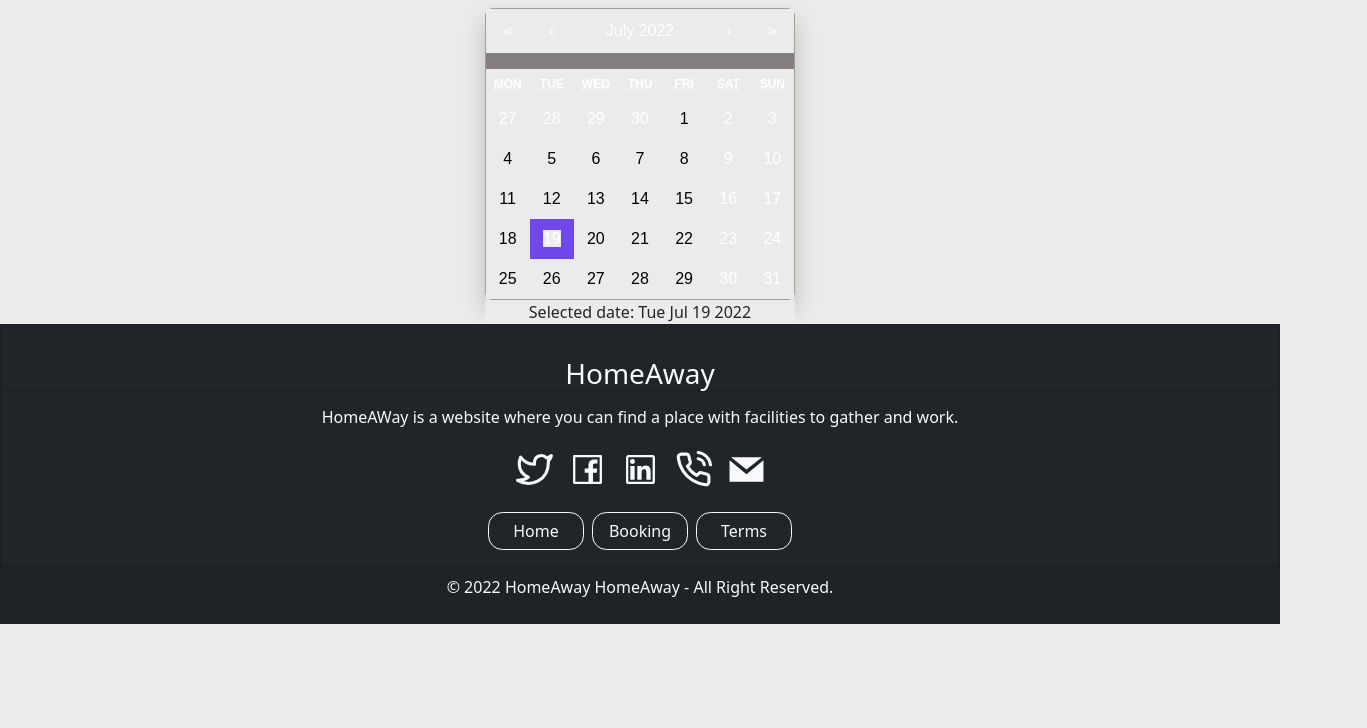
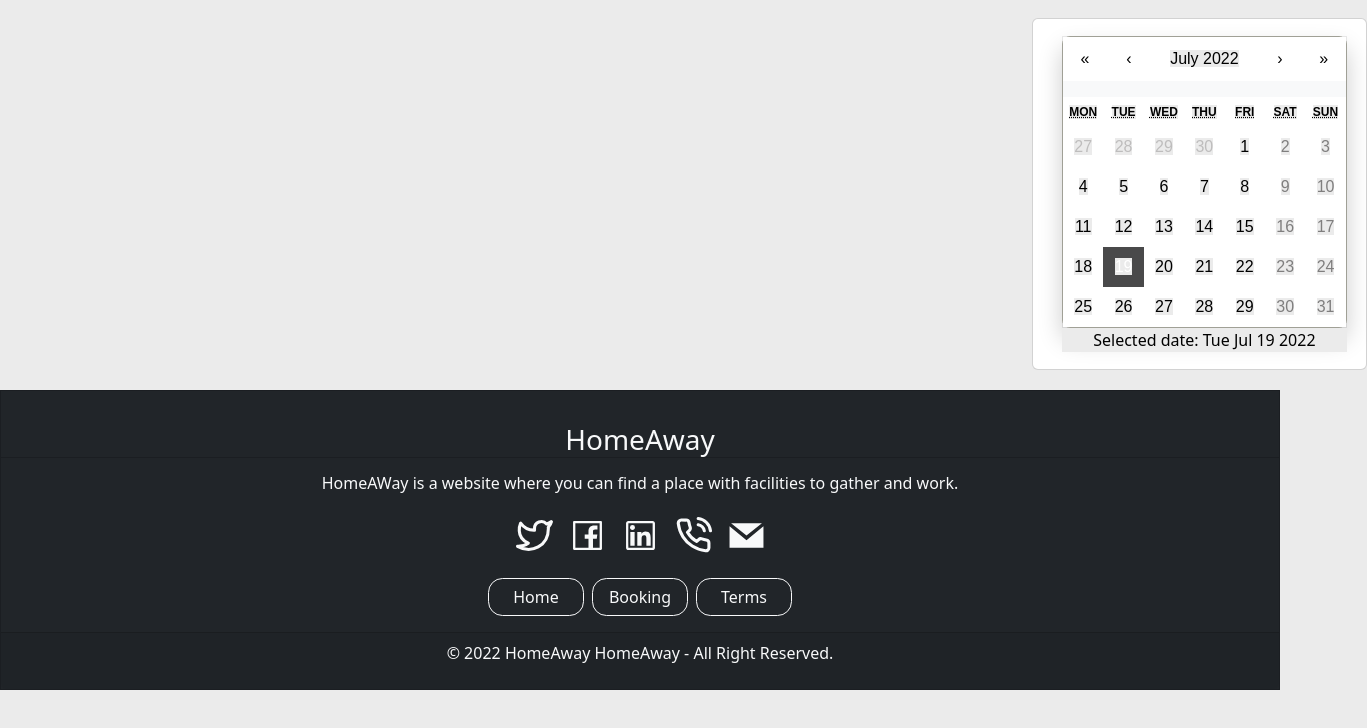
Before and after one commit to GP-43/homeaway-frontend, a React (Create React App) app: page / in a window 1280 px wide. Shown: the top 728 px of the page, 1367 px wide, since content can reach past the window. Built offline with nearby package versions, Linux system fonts and the light colour scheme.

Commit message:
commit
css halfly done

```diff
--- a/src/assets/styles/partials/_calendar.scss
+++ b/src/assets/styles/partials/_calendar.scss
@@ -1,9 +1,15 @@
-.app {
-    text-align: center;
-    margin:0 auto;
-    width: 30%;
+.card{
+    width:30%;
+    margin:10px 0 10px 950px;
 
-  }
+    .app {
+        text-align: center;
+        width: 100%;
+        margin:5px;
+        padding:12px;
+        color:#000000;
+        background-color: #ffffff;
+    }
 
   .selected-date {
     margin: 0 auto;
@@ -12,7 +18,7 @@
   .times button {
     display: block;
     background-color: #6f48eb;
-    color: white;
+    color: #000000;
     margin-top: 5px;
   }
 
@@ -29,7 +35,7 @@
   }
 
   .App-header {
-    background-color: #282c34;
+    background-color: #041e52;
     min-height: 100vh;
     display: flex;
     flex-direction: column;
@@ -40,7 +46,7 @@
   }
 
   .App-link {
-    color: #61dafb;
+    color: #7ab5c6;
   }
 
 
@@ -51,8 +57,8 @@
   .react-calendar {
     width: 700px;
     max-width: 100%;
-    background-color: rgb(131, 125, 125);
-    color: white;
+    background-color: rgb(254, 254, 254);
+    color: #000000;
     border-radius: 8px;
     box-shadow: 0 12px 24px rgba(0, 0, 0, 0.2);
     font-family: Arial, Helvetica, sans-serif;
@@ -60,11 +66,12 @@
    }
 
    .react-calendar__navigation button {
-    color: white;
+    color: #000000;
     min-width: 44px;
     background:none;
     font-size: 16px;
     margin-top: 8px;
+    background-color: #ffffff;
    }
 
   .react-calendar--doubleView {
@@ -101,23 +108,26 @@
   }
   .react-calendar__navigation button {
     min-width: 44px;
-    /* background: none; */
+    //background: none;
   }
   .react-calendar__navigation button:enabled:hover,
   .react-calendar__navigation button:enabled:focus {
-    background-color: #e6e6e6;
+    background-color: #ebebeb;
   }
   .react-calendar__navigation button[disabled] {
-    background-color: #f0f0f0;
+    background-color: #ffffff;
   }
   .react-calendar__month-view__weekdays {
     text-align: center;
     text-transform: uppercase;
     font-weight: bold;
     font-size: 0.75em;
+    color:#000000;
+    background-color: #ffffff;
   }
   .react-calendar__month-view__weekdays__weekday {
     padding: 0.5em;
+    background-color: #ffffff;
   }
   .react-calendar__month-view__weekNumbers .react-calendar__tile {
     display: flex;
@@ -129,10 +139,10 @@
   }
   .react-calendar__month-view__days__day--weekend {
     /* color: #d10000; */
-    color: white;
+    color: #35333397;
   }
   .react-calendar__month-view__days__day--neighboringMonth {
-    color: white;
+    color: rgba(136, 133, 133, 0.451);
   }
   .react-calendar__year-view .react-calendar__tile,
   .react-calendar__decade-view .react-calendar__tile,
@@ -143,10 +153,10 @@
     max-width: 100%;
     text-align: center;
     padding: 0.75em 0.5em;
-    background: none;
+    background-color: #ffffff;
   }
   .react-calendar__tile:disabled {
-    background-color: #f0f0f0;
+    background-color: #ffffff;
   }
   .react-calendar__tile:enabled:hover,
   .react-calendar__tile:enabled:focus {
@@ -154,27 +164,29 @@
   }
   .react-calendar__tile--now {
     /* background: #ffff76; */
-    background-color: #6f48eb;
+    background-color: #171718;
+    color:white;
   }
   .react-calendar__tile--now:enabled:hover,
   .react-calendar__tile--now:enabled:focus {
-    background: #ffffa9;
+    background: #6e6e6d;
   }
   .react-calendar__tile--hasActive {
-    background: #76baff;
+    background: #a0a1a2;
   }
   .react-calendar__tile--hasActive:enabled:hover,
   .react-calendar__tile--hasActive:enabled:focus {
-    background: #a9d4ff;
+    background: #949596;
   }
   .react-calendar__tile--active {
-    background: #6f48eb;
+    background: #49494a;
     color: white;
   }
   .react-calendar__tile--active:enabled:hover,
   .react-calendar__tile--active:enabled:focus {
-    background: #1087ff;
+    background: #a2a3a4;
   }
   .react-calendar--selectRange .react-calendar__tile--hover {
     background-color: #e6e6e6;
   }
+}
--- a/src/components/calendar/UserCalendar.jsx
+++ b/src/components/calendar/UserCalendar.jsx
@@ -1,23 +1,24 @@
 import 'react-calendar/dist/Calendar.css'
 import Calendar from 'react-calendar'
-import {React, useState} from 'react';
+import React, { useState } from 'react';
+import Card from 'react-bootstrap/Card';
 import '../../assets/styles/partials/_calendar.scss';
 
 function UserCalendar() {
  const [date, setDate] = useState(new Date())
 
-
-
   return (
+    <Card className="card">
       <div className="app">
 
         <div className="calendar-container">
-      <Calendar onChange={setDate} value={date}/>
+          <Calendar className="bg-light" onChange={setDate} value={date}/>
         </div>
         <div className="text-center">
           Selected date: {date.toDateString()}
         </div>
       </div>
+    </Card>
   );
 
 }
```
Lines whose indentation alone changed are shown as unchanged.
